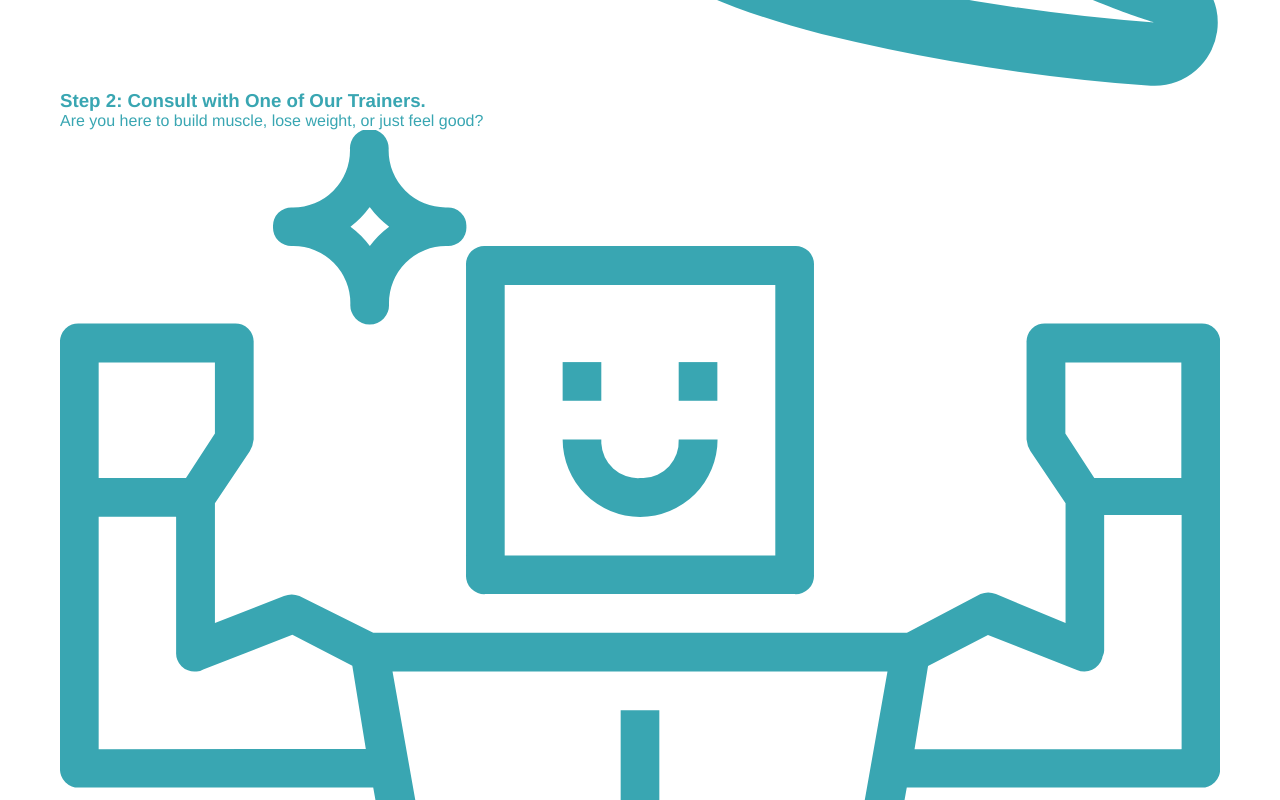
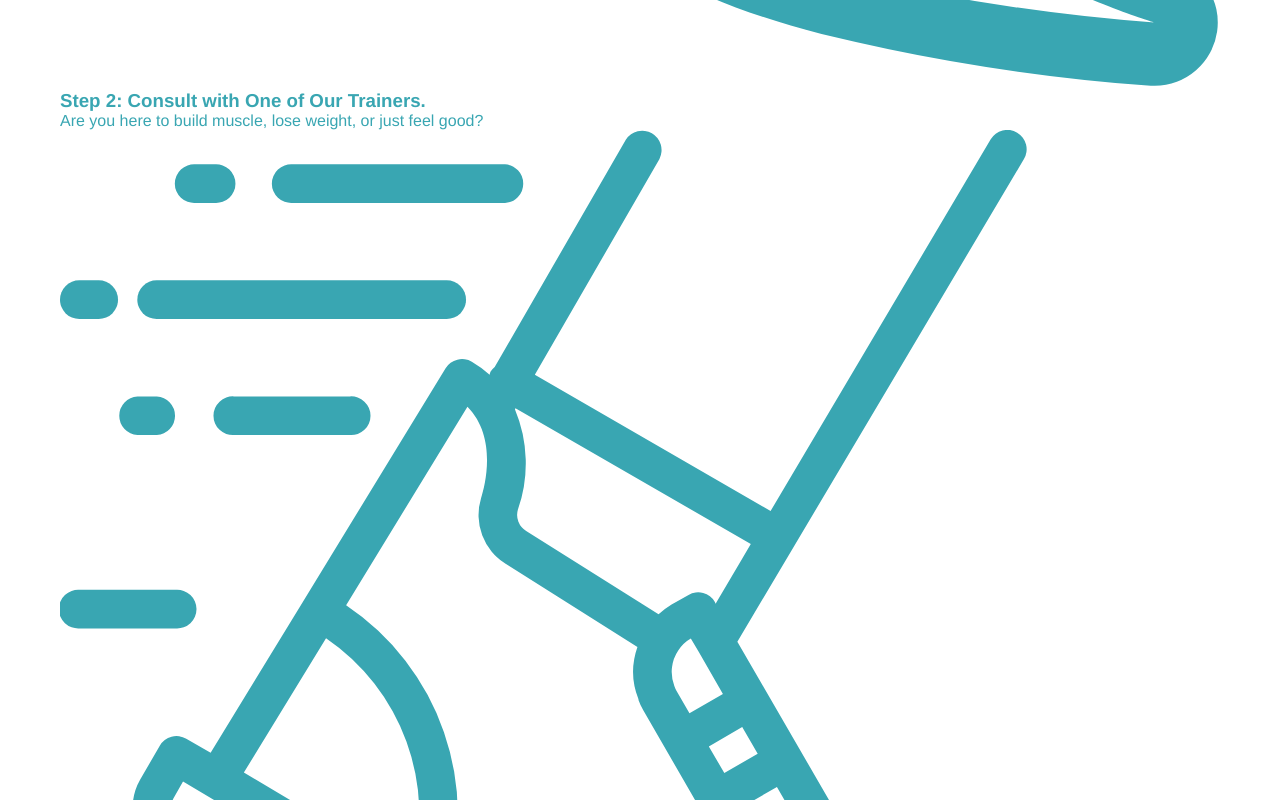
Before and after one commit to otfletcher/run-buddy, a plain HTML site: page index.html in a window 1280 px wide. Shown: the part 3000-3800 px from the top of the page. Drawn offline with Linux system fonts and the light colour scheme.

Commit message:
add what you do icons 2 (1.4.4)

```diff
--- a/index.html
+++ b/index.html
@@ -90,12 +90,13 @@
             </div>
 
             <div>
-                <img src="./assets/images/step-4.svg" alt="" />
+                <img src="./assets/images/step-3.svg" alt="" />
                 <h3>Step 3: Get Running.</h3>
                 <p>Hit the ground running (literally) once your trainer lays out your plan.</p>
             </div>
 
             <div>
+                <img src="./assets/images/step-4.svg" alt="" />
                 <h3>Step 4: See Results.</h3>
                 <p>Bi-weekly checkins with your trainer will keep you focused.</p>
             </div>
```
